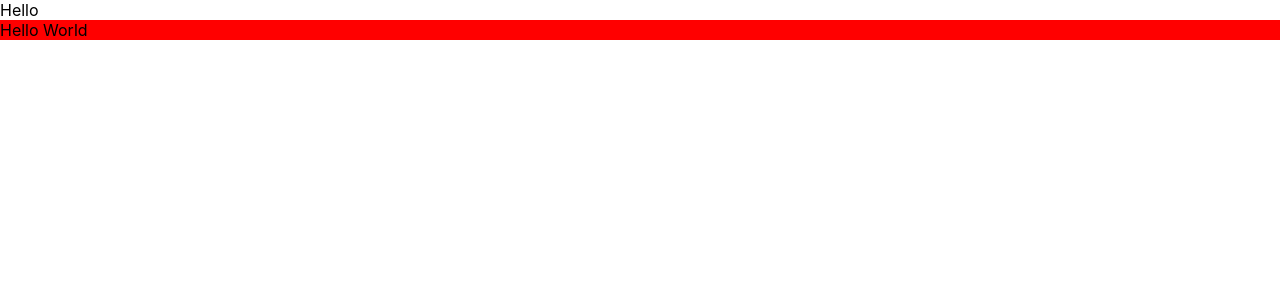
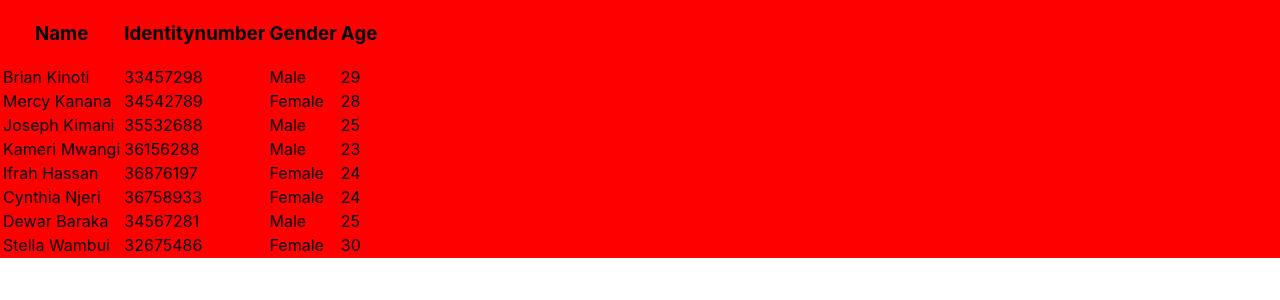
Before and after one commit to FaithGacheri/employees-react-app, a React (Create React App) app: page / in a window 1280 px wide. Shown: the top 300 px of the page. Built offline with nearby package versions, Linux system fonts and the light colour scheme; data requests are answered from the project's data file.

Commit message:
display employees data

```diff
--- a/src/App.js
+++ b/src/App.js
@@ -1,11 +1,12 @@
 import React from "react";
-import DetailsContainer from "./components/DetailsContainer";
+import EmployeeDetails from "./components/EmployeeDetails";
+
 
 function App() {
   return (
     <div className="App">
-      Hello World
-      {/* <DetailsContainer /> */}
+
+      <EmployeeDetails/>
     </div>
   );
 }
--- a/src/components/AddEmployeesForm.js
+++ b/src/components/AddEmployeesForm.js
@@ -1,6 +1,6 @@
 import React from "react";
 
-function AddTransactionForm(){
+function AddEmployeesForm(){
 
     }
-    export default AddTransactionForm;
+    export default AddEmployeesForm;
--- /dev/null
+++ b/src/components/EmployeeDetails.js
@@ -0,0 +1,21 @@
+import React, { useEffect, useState } from "react";
+import EmployeesList from "./EmployeesList";
+
+function EmployeeDetails(){
+    const [employeesData, setemployeesData]= useState([])
+    useEffect(() => {
+        fetch("http://localhost:3000/employees")
+        .then(resp => resp.json())
+        .then(respdata => {
+            setemployeesData(respdata);
+        })
+    }, [])
+
+    return (
+        <div>
+          <EmployeesList employeesData={employeesData}/>
+        </div>
+    )
+}
+
+export default EmployeeDetails;
--- a/src/components/EmployeesList.js
+++ b/src/components/EmployeesList.js
@@ -1,8 +1,8 @@
 import React from "react";
 import Employee from "./Employee";
 
-function EmployeesList({EmployeesData}){
-  console.log(EmployeesData);
+function EmployeesList({employeesData}){
+  // console.log(employeesData);
 return (
   <>
     <table className="ui celled striped padded table">
@@ -21,7 +21,7 @@ return (
             <h3 className="ui center aligned header">Age</h3>
           </th>
         </tr>
-{EmployeesData.map((employee)=>{
+{employeesData.map((employee)=>{
     return <Employee employee={employee} key={employee.id}/>
 })}
 
--- a/src/index.js
+++ b/src/index.js
@@ -7,7 +7,7 @@ import App from './App';
 const root = ReactDOM.createRoot(document.getElementById('root'));
 root.render(
   <React.StrictMode>
-    Hello
+
     <App />
   </React.StrictMode>
 );
```
